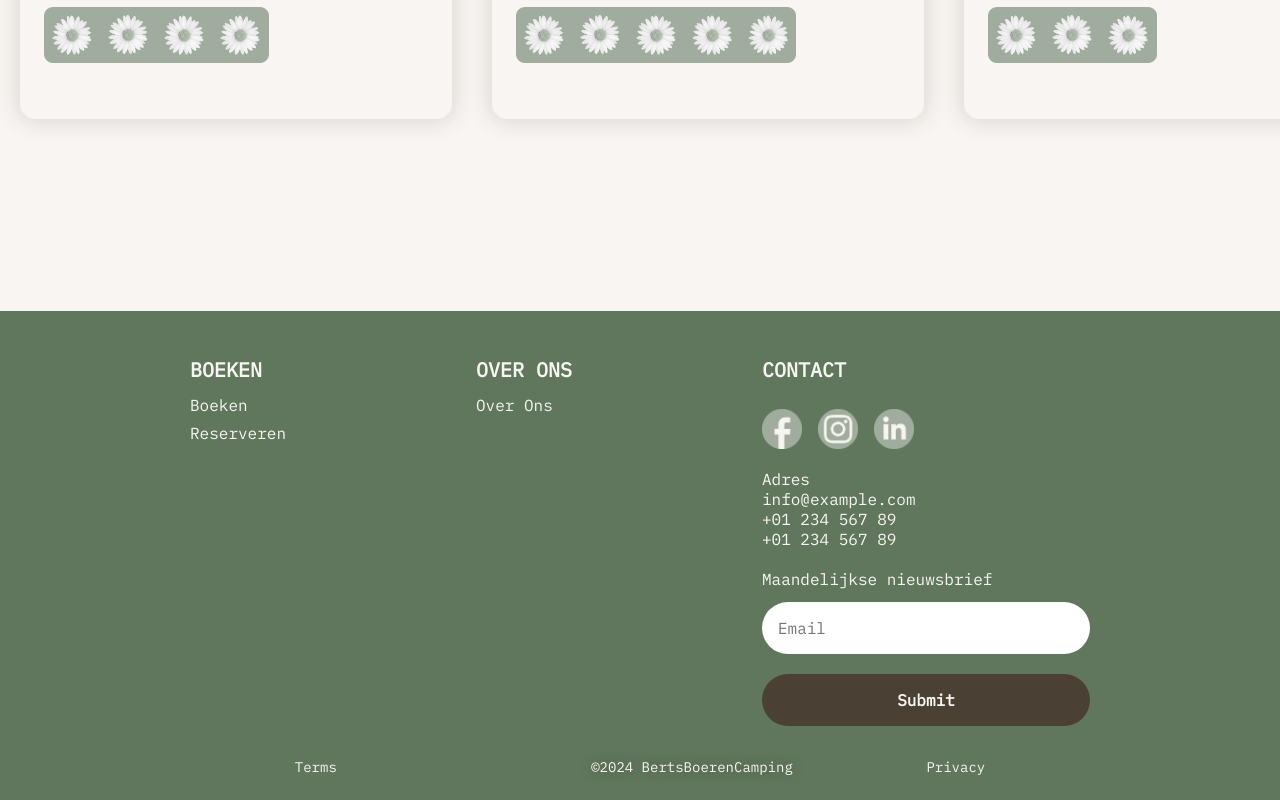
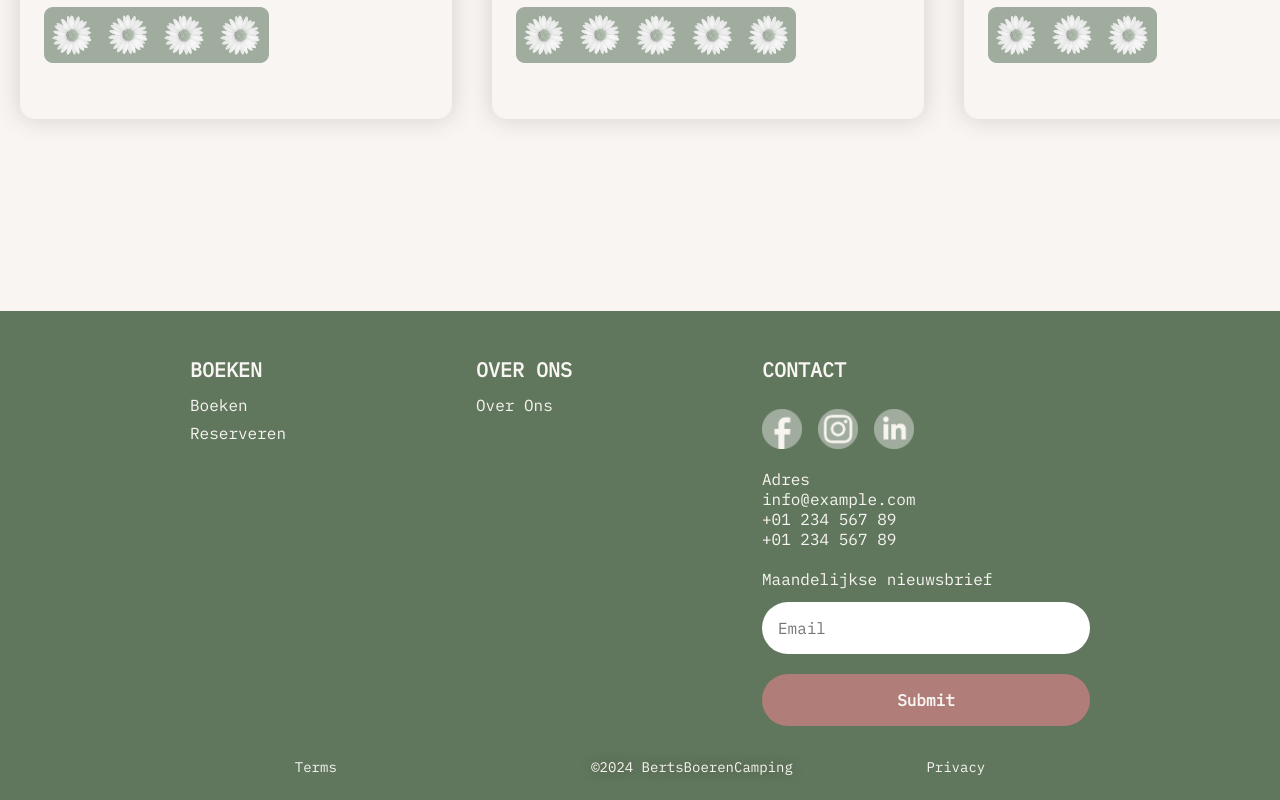
Before and after one commit to LaulensW/BertsBoerenCamping, a React (Vite) app in the folder BertsBoerenCamping/: page / in a window 1280 px wide. In both pictures the pointer is over the input 925 px from the left and 3409 px from the top of the page. Shown: the part 2709-3509 px from the top of the page. Built offline with nearby package versions, Linux system fonts and the light colour scheme.

Commit message:
Button hover andere kleur

```diff
--- a/BertsBoerenCamping/src/components/Footer.css
+++ b/BertsBoerenCamping/src/components/Footer.css
@@ -81,7 +81,7 @@ input[type=submit]{
     transition: background-color 0.3s ease-in-out;
 }
 input[type=submit]:hover{
-    background-color:var(--secondary-color);
+    background-color:#B07D78;
 }
 .bottom-text{
     display: flex;
```
